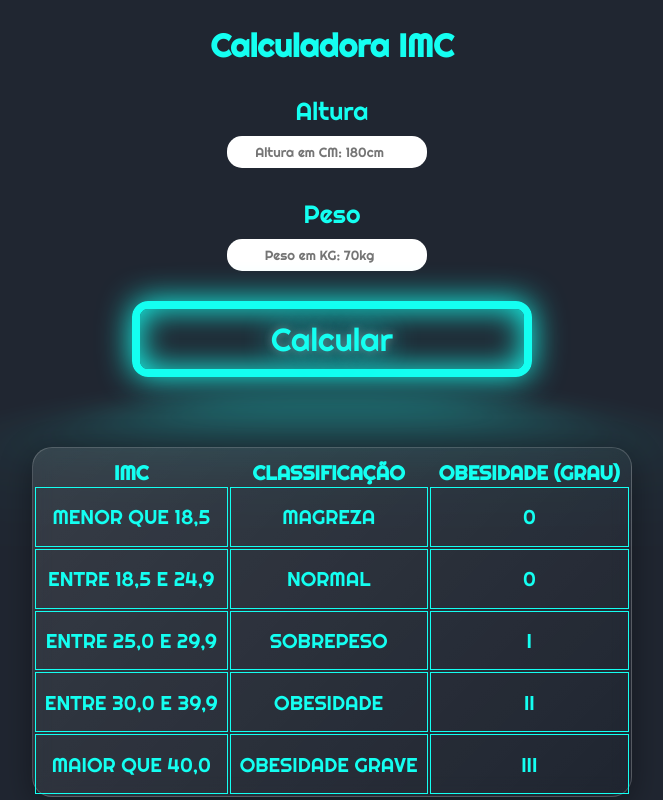
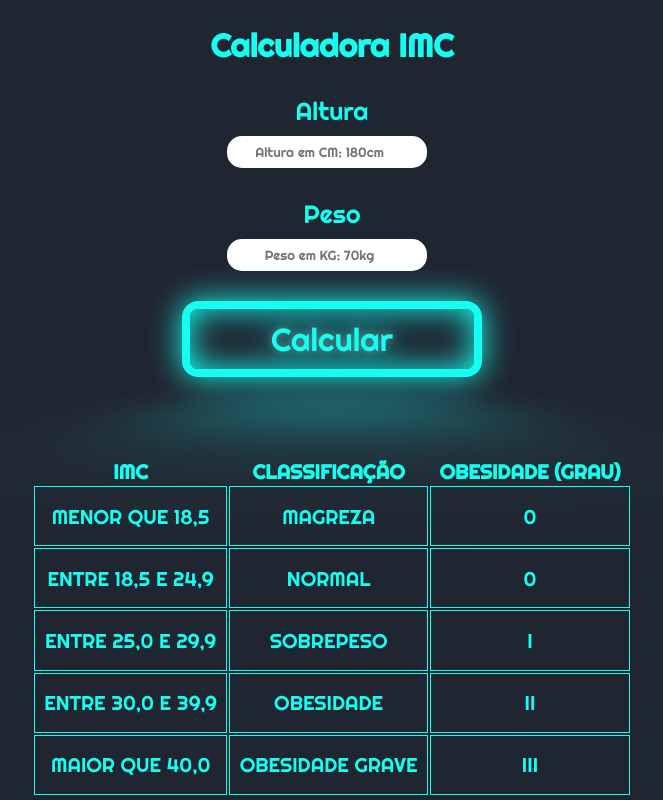
Before and after one commit to Cauardbs/Calculadora-IMC, a plain HTML site: page index.html in a window 1280 px wide. Shown: the whole page, without its empty margins (308-971 px from the left). Drawn offline with Linux system fonts and the light colour scheme.

Commit message:
Update styles.css

```diff
--- a/styles.css
+++ b/styles.css
@@ -49,7 +49,7 @@ input {
 }
 
 .neon-btn {
-  display: inline-block;
+  display: block;
   text-decoration: none;
   font-size: 32px;
   margin-top: 30px;
@@ -58,9 +58,9 @@ input {
   padding: 10px;
   border-radius: 16px;
   text-shadow: 0 0 8px rgba(255, 255, 255, 0.3), 0 0 29px #14fff1;
-
+  margin-left: 50px;
   box-shadow: inset 0 0 32px #14fff1, 0 0 32px #14fff1;
-
+  width: 300px;
   position: relative;
 }
 
@@ -129,12 +129,7 @@ input {
   text-align: center;
   margin: auto auto;
   margin-top: 20px;
-  background: linear-gradient(135deg, rgba(255, 255, 255, 0.1), rgba(255, 255, 255, 0));
-  backdrop-filter: blur(10px);
-  -webkit-backdrop-filter: blur(10px);
-  border-radius: 20px;
-  border:1px solid rgba(255, 255, 255, 0.18);
-  box-shadow: 0 8px 32px 0 rgba(0, 0, 0, 0.37);
+
 }
 
 .table {
```
